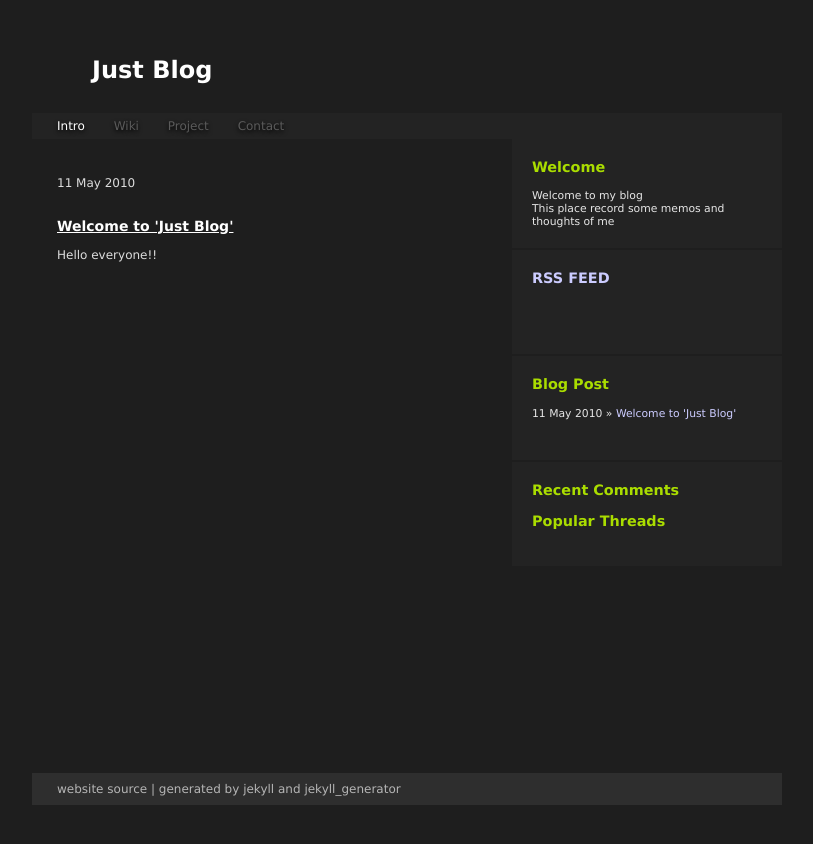
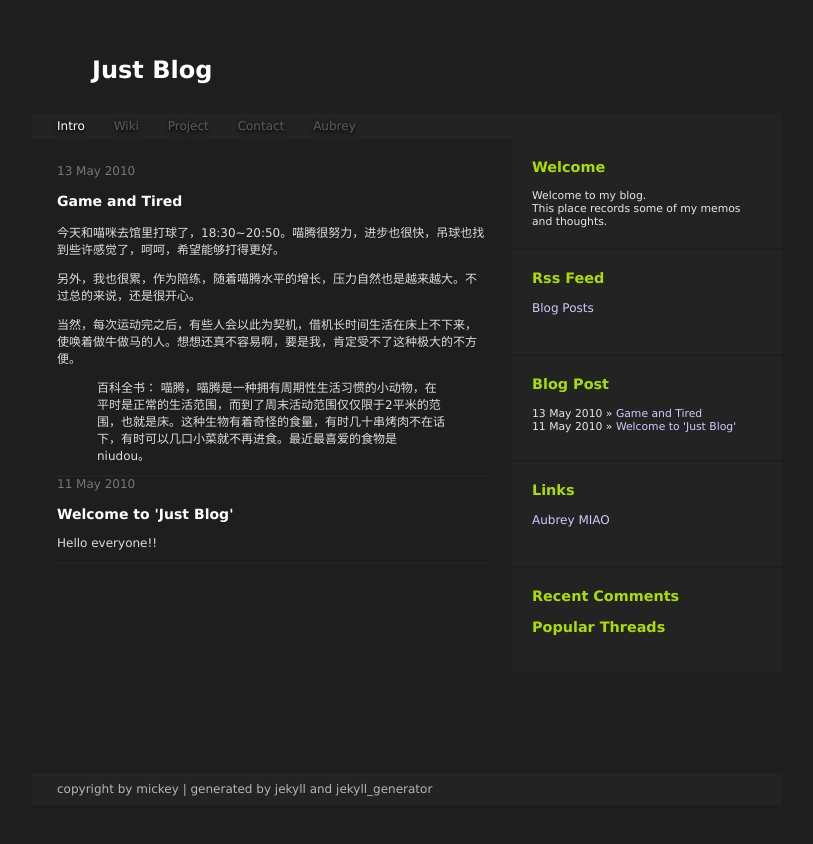
Before and after one commit to decode/just, a Jekyll site: the page built from index.markdown, in a window 1280 px wide. Shown: the top 844 px of the page, without its empty margins (233-1046 px from the left). Built offline with Jekyll 4.4.1, drawn with Linux system fonts in a browser that asks for light colours; comment, search, counter and statistics services are not loaded.

Commit message:
post 20100513

```diff
--- a/_layouts/default.html
+++ b/_layouts/default.html
@@ -31,16 +31,19 @@
       <div id="navigation">
         <ul>
           <li id="navi_intro">
-            <a href="/just/">Intro</a>
+            <a href="./intro.html">Intro</a>
           </li>
           <li id="navi_wiki">
             <a href="http://wiki.douknow.us">Wiki</a>
           </li>
           <li id="navi_project">
-            <a href="http://github.com//just">Project</a>
+            <a href="http://github.com/">Project</a>
           </li>
           <li id="navi_contact">
-            <a href="">Contact</a>
+            <a href="./contact.html">Contact</a>
+          </li>
+          <li id="navi_aubrey">
+            <a href="http://aubrey.douknow.us">Aubrey</a>
           </li>
         </ul>
       </div>
@@ -53,12 +56,13 @@
             <!-- Tickets   -->
             <h4>Welcome</h4>
             <p>
-              Welcome to my blog<br />
-              This place record some memos and thoughts of me
+              Welcome to my blog.<br />
+              This place records some of my memos and thoughts.
             </p>
           </div>
           <div class="item">
-            <h4><a href="atom.xml" id="rss_feed" name="rss_feed">RSS FEED</a></h4>
+            <h4>Rss Feed</h4>
+            <a href="atom.xml" id="rss_feed" name="rss_feed">Blog Posts</a>
           </div>
           <div class="item">
             <h4>Blog Post</h4>
@@ -70,13 +74,17 @@
             </p>
           </div>
           <div class="item">
+            <h4>Links</h4>
+            <a href="http://aubrey.douknow.us">Aubrey MIAO</a>
+          </div>
+          <div class="item">
             <div id="recentcomments" class="dsq-widget"><h4 class="dsq-widget-title">Recent Comments</h4><script type="text/javascript" src="http://disqus.com/forums/mickey/recent_comments_widget.js?num_items=10&hide_avatars=1&avatar_size=32&excerpt_length=200"></script></div>
             <div id="popularthreads" class="dsq-widget"><h4 class="dsq-widget-title">Popular Threads</h4><script type="text/javascript" src="http://disqus.com/forums/mickey/popular_threads_widget.js?num_items=10"></script></div>
           </div>
         </div>
       </div>
       <div id="footer">
-        <p><a href="http://github.com//just/tree/gh-pages" title="'s just at gh-pages &mdash; GitHub">website source</a> | generated by <a href="http://github.com/mojombo/jekyll">jekyll</a> and <a href="http://drnic.github.com/jekyll_generator">jekyll_generator</a></p>
+        <p><a href="http://just.douknow.us" title="mickey's little blog">copyright by mickey</a> | generated by <a href="http://github.com/mojombo/jekyll">jekyll</a> and <a href="http://drnic.github.com/jekyll_generator">jekyll_generator</a></p>
       </div>
     </div>
     <!--<a href="http://github.com//just"><img style="position: absolute; top: 0; right: 0; border: 0;" src="http://s3.amazonaws.com/github/ribbons/forkme_right_darkblue_121621.png" alt="Fork me on GitHub" /></a>-->
--- /dev/null
+++ b/_posts/2010-05-13-i-am-in-game.markdown
@@ -0,0 +1,15 @@
+---
+layout: post
+title: Game and Tired
+categories:
+- sports
+- emotion
+---
+
+今天和喵咪去馆里打球了，18:30~20:50。喵腾很努力，进步也很快，吊球也找到些许感觉了，呵呵，希望能够打得更好。
+
+另外，我也很累，作为陪练，随着喵腾水平的增长，压力自然也是越来越大。不过总的来说，还是很开心。
+
+当然，每次运动完之后，有些人会以此为契机，借机长时间生活在床上不下来，使唤着做牛做马的人。想想还真不容易啊，要是我，肯定受不了这种极大的不方便。
+
+> 百科全书： 喵腾，喵腾是一种拥有周期性生活习惯的小动物，在平时是正常的生活范围，而到了周末活动范围仅仅限于2平米的范围，也就是床。这种生物有着奇怪的食量，有时几十串烤肉不在话下，有时可以几口小菜就不再进食。最近最喜爱的食物是niudou。
--- a/config.yml
+++ /dev/null
@@ -1,5 +0,0 @@
----
-:theme: plain
-:title: Just Blog
-:name: myblog
-:header_color: FF6633
--- a/css/stylesheet.css
+++ b/css/stylesheet.css
@@ -100,6 +100,10 @@ html>body #content {
 }
 #content a {
   color: white;
+	text-decoration: none;
+}
+#content a:hover {
+	text-decoration: underline;
 }
 #content :first-child {
 	margin-top: 0px;
@@ -134,6 +138,9 @@ html>body #content {
 	font-size: 120%;
   color: #ad0
 }
+#sidebar .item h4 a {
+  color: #ad0
+}
 #sidebar .item p {
 	font-size: 90%;
 }
@@ -144,7 +151,6 @@ html>body #content {
 #sidebar .item a:hover {
 	text-decoration: underline;
 }
-
 #footer {
 	position: relative;
 	margin: 0;
@@ -152,7 +158,8 @@ html>body #content {
 	min-height: 1em;
 	clear: both;
 	color: #b5b5b5;
-	background: #2E2E2E;
+	/*background: #2E2E2E;*/
+	background: #232323;
 }
 #footer * {
 	margin: 0;
@@ -173,3 +180,13 @@ html>body #content {
 #footer .right {
 	float: right;
 }
+
+.container {
+	border-bottom: 2px solid #232323;
+}
+.blog_date {
+  /*text-align: center;*/
+  color: #777;
+  padding: 0 0 15px 0px;
+  margin: 10;
+}
--- a/index.markdown
+++ b/index.markdown
@@ -2,17 +2,16 @@
 layout: default
 title: Just Blog
 ---
-
-<p>
-  {% for post in site.posts %}
+{% for post in site.posts %}
+  <div class="container">
     <div class="blog_date">
-      <span>{{ post.date | date_to_string }}</span><br><br>
+      <span>{{ post.date | date_to_string }}</span>
     </div>
-
-    <h3><a href="./{{ post.url }}">{{ post.title }}</a></h3>
-    <p>
-      {{ post.content }}
-    </p>
-    <br>
-  {% endfor %}
-</p>
+    <div class="blog_title">
+      <h3><a href="./{{ post.url }}">{{ post.title }}</a></h3>
+    </div>
+    <div class="blog_content">
+      {{ post.content | truncatewords:30 }}
+    </div>
+  </div>
+{% endfor %}
```
Also changed, not shown: _layouts/post.html (+10 -3 lines).
